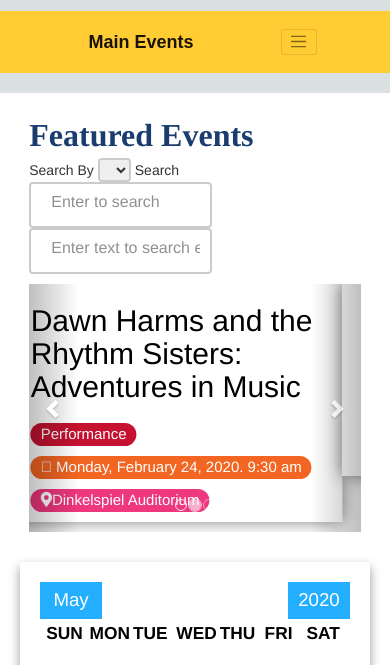
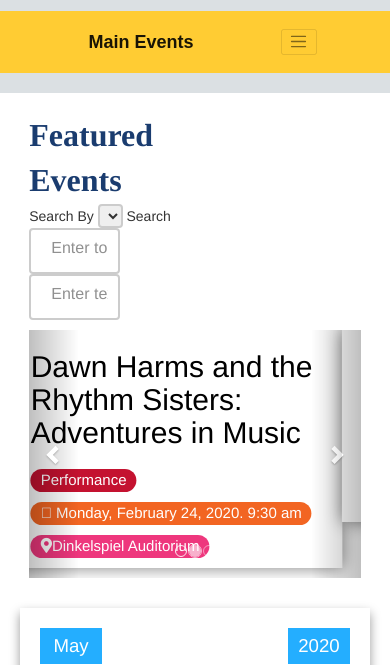
Before and after one commit to Srujan-Swaroop/IIITB-events, a website: page public/index.html in a window 390 px wide. Shown: the part 125-790 px from the top of the page. Drawn offline with nearby package versions, Linux system fonts and the light colour scheme; some packages are replaced by stand-ins of ours; files that its build step writes are made by us from their sources; no server answers; a script that the page names is missing; files whose address does not match are found by name.

Commit message:
search width

```diff
--- a/public/css/home.css
+++ b/public/css/home.css
@@ -193,12 +193,13 @@ input[type=text] {
 }
 
 select{
-  width: 10%;
+  width: 15%;
   box-sizing: border-box;
   border: 2px solid #ccc;
   border-radius: 4px;
   font-size: 16px;
   padding: 1px 2px 1px 1px;
+
 
 }
 /*############################## 		DIV-3						CALENDAR      FEATURED                        #######################*/
@@ -549,6 +550,12 @@ height: 100%;
     display: flex;
     flex-direction: column;
   }
+  .title-search>div:first-child{
+    width: 50%;
+  }
+  .title-search>div:nth-child(2){
+    width: 50%;
+  }
 
 
   .su-card>div:first-child{
```
